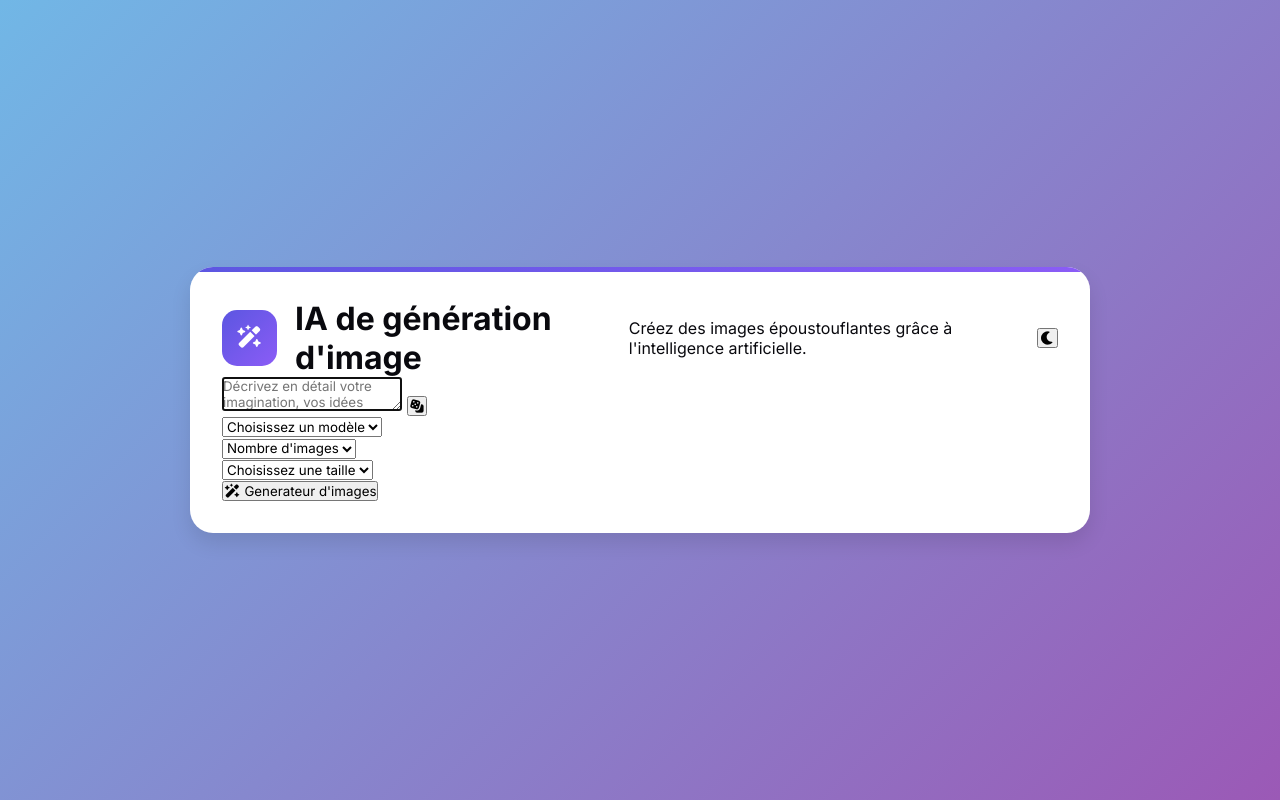
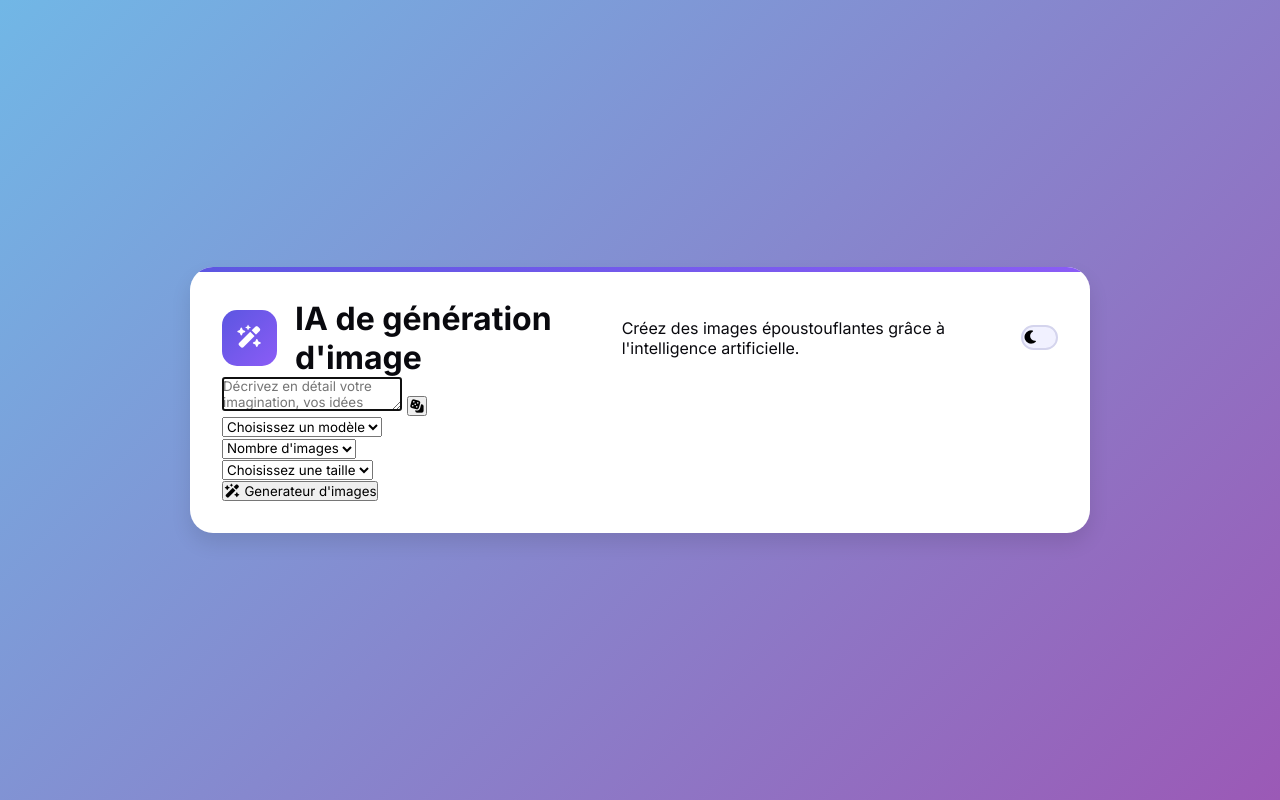
Before and after one commit to eje019/AI_Image_Generator, a plain HTML site: page index.html in a window 1280 px wide. Drawn offline with Linux system fonts and the light colour scheme; a script that the page names is missing.

Commit message:
Bouton theme

```diff
--- a/style.css
+++ b/style.css
@@ -76,3 +76,21 @@ body {
     align-items: center;
     background: var(--color-gradient);
 }
+
+.header .logo-wrapper .logo img {
+    width: 30px;
+    height: 30px;
+}
+
+
+.header .theme-toggle {
+    background: var(--color-input);
+    width: 45px;
+    height: 25px;
+    border-radius: 15px;
+    position: relative;
+    cursor: pointer;
+    display: flex;
+    align-items: center;
+    border: 2px solid var(--color-border);
+}
```
